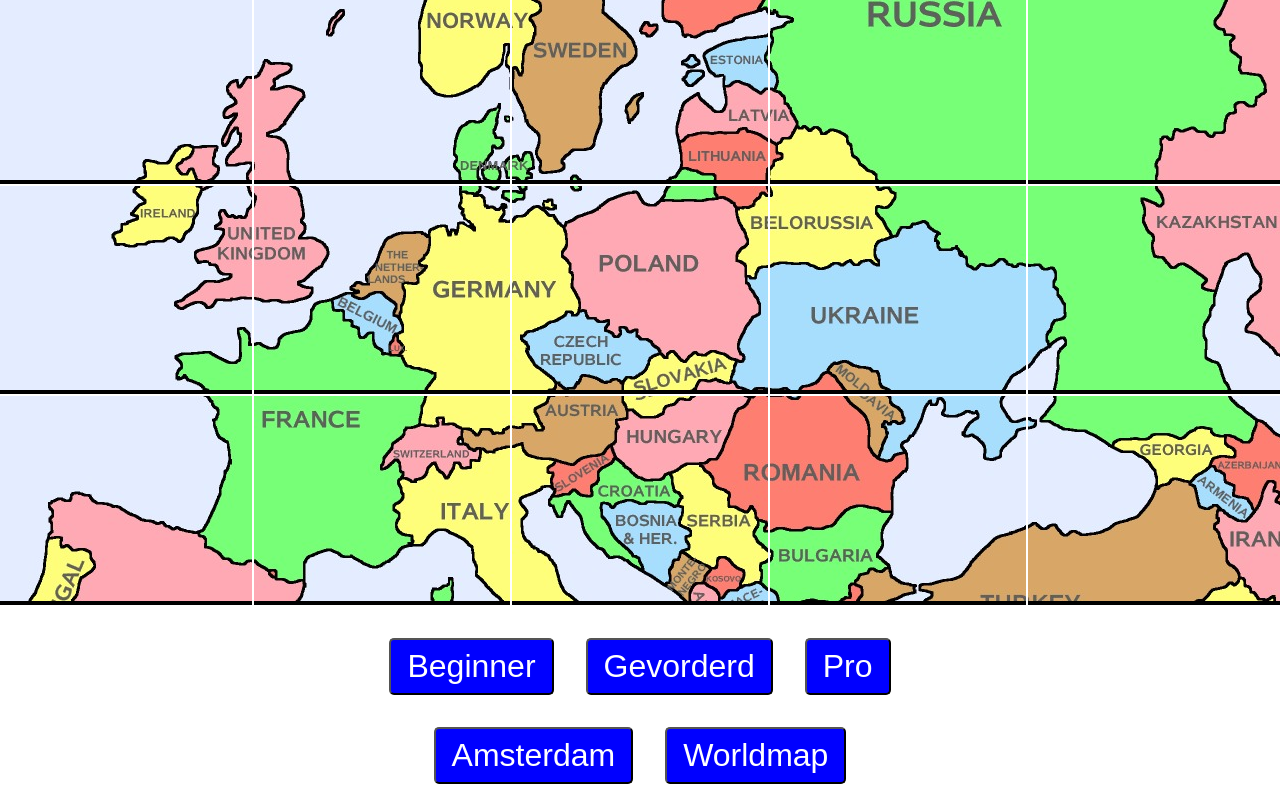
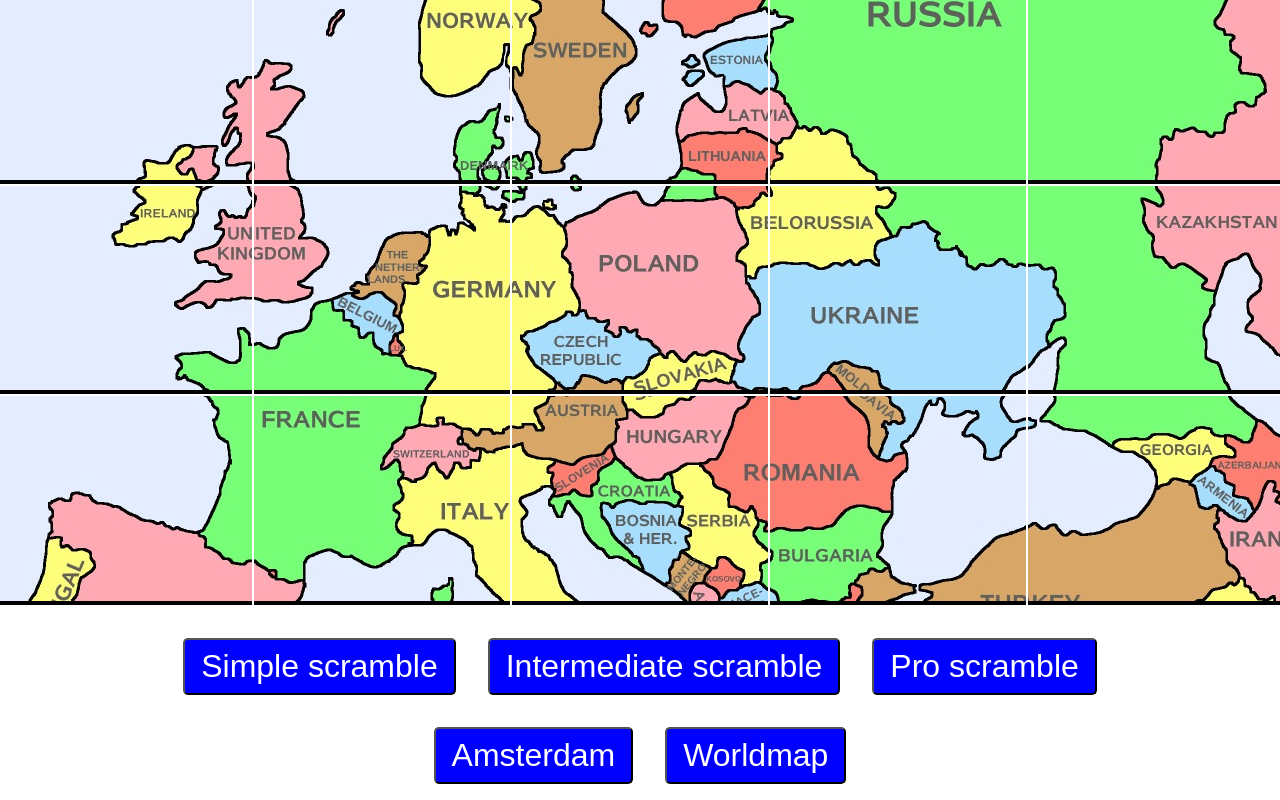
Before and after one commit to reposman33/sliding-puzzle, a React (Create React App) app: page / in a window 1280 px wide. Shown: the part 456-1256 px from the top of the page. Built offline with nearby package versions, Linux system fonts and the light colour scheme.

Commit message:
UITexts: make bilingual

```diff
--- a/src/components/board.js
+++ b/src/components/board.js
@@ -14,12 +14,14 @@ const ALLEGRO_SCRAMBLESPEED = 200;
 
 // UI texts
 let displayMsg = "";
-const DISPLAYPROGRESSTEXT = "Even wachten... puzzel husselen...";
-const FINISHEDPROGRESSTEXT = "Klaar Probeer de puzzel te onttwarren";
-const BUTTON_SCRAMBLE_LEVEL_1 = "Beginner";
-const BUTTON_SCRAMBLE_LEVEL_2 = "Gevorderd";
-const BUTTON_SCRAMBLE_LEVEL_3 = "Pro";
-
+const UITexts = {
+	DISPLAYPROGRESSTEXT: { en: "Please wait... scrambling", nl: "Even wachten... husselen..." },
+	FINISHEDPROGRESSTEXT: { en: "Finished. Start unscrambling", nl: "Klaar Probeer de puzzel te maken" },
+	BUTTON_SCRAMBLE_LEVEL_1: { en: "Simple scramble", nl: "Beginnend puzzelaar" },
+	BUTTON_SCRAMBLE_LEVEL_2: { en: "Intermediate scramble", nl: "Gevorderd puzzelaar" },
+	BUTTON_SCRAMBLE_LEVEL_3: { en: "Pro scramble", nl: "Professionele puzzelaar" }
+};
+const UIlanguage = navigator.language.substr(0, 2);
 const images = {
 	Worldmap: "/assets/img/tiles/sliced Map of Europe",
 	Amsterdam: "/assets/img/tiles/sliced Amsterdam"
@@ -197,9 +199,9 @@ function Board() {
 
 			// create the UI message
 			shuffleCount++;
-			displayMsg = DISPLAYPROGRESSTEXT + Math.floor((shuffleCount / nrOfMoves) * 100) + "%";
+			displayMsg = UITexts.DISPLAYPROGRESSTEXT[UIlanguage] + Math.floor((shuffleCount / nrOfMoves) * 100) + "%";
 			// when finished, display appropriate text
-			displayMsg = shuffleCount === nrOfMoves ? FINISHEDPROGRESSTEXT : displayMsg;
+			displayMsg = shuffleCount === nrOfMoves ? UITexts.FINISHEDPROGRESSTEXT[UIlanguage] : displayMsg;
 			// log output with a hint
 			console.log(`shuffle ${shuffleCount} of ${nrOfMoves}: moving tile ${randomTileIndex}`);
 
@@ -222,19 +224,19 @@ function Board() {
 					onClick={() => {
 						onScramble(BEGINNER_NROFSCRAMBLES, ADAGIO_SCRAMBLESPEED);
 					}}>
-					{BUTTON_SCRAMBLE_LEVEL_1}
+					{UITexts.BUTTON_SCRAMBLE_LEVEL_1[UIlanguage]}
 				</button>
 				<button
 					onClick={() => {
 						onScramble(INTERMEDIATE_NROFSCRAMBLES, MODERATO_SCRAMBLESPEED);
 					}}>
-					{BUTTON_SCRAMBLE_LEVEL_2}
+					{UITexts.BUTTON_SCRAMBLE_LEVEL_2[UIlanguage]}
 				</button>
 				<button
 					onClick={() => {
 						onScramble(PRO_NROFSCRAMBLES, ALLEGRO_SCRAMBLESPEED);
 					}}>
-					{BUTTON_SCRAMBLE_LEVEL_3}
+					{UITexts.BUTTON_SCRAMBLE_LEVEL_3[UIlanguage]}
 				</button>
 			</div>
 			<div>
```
